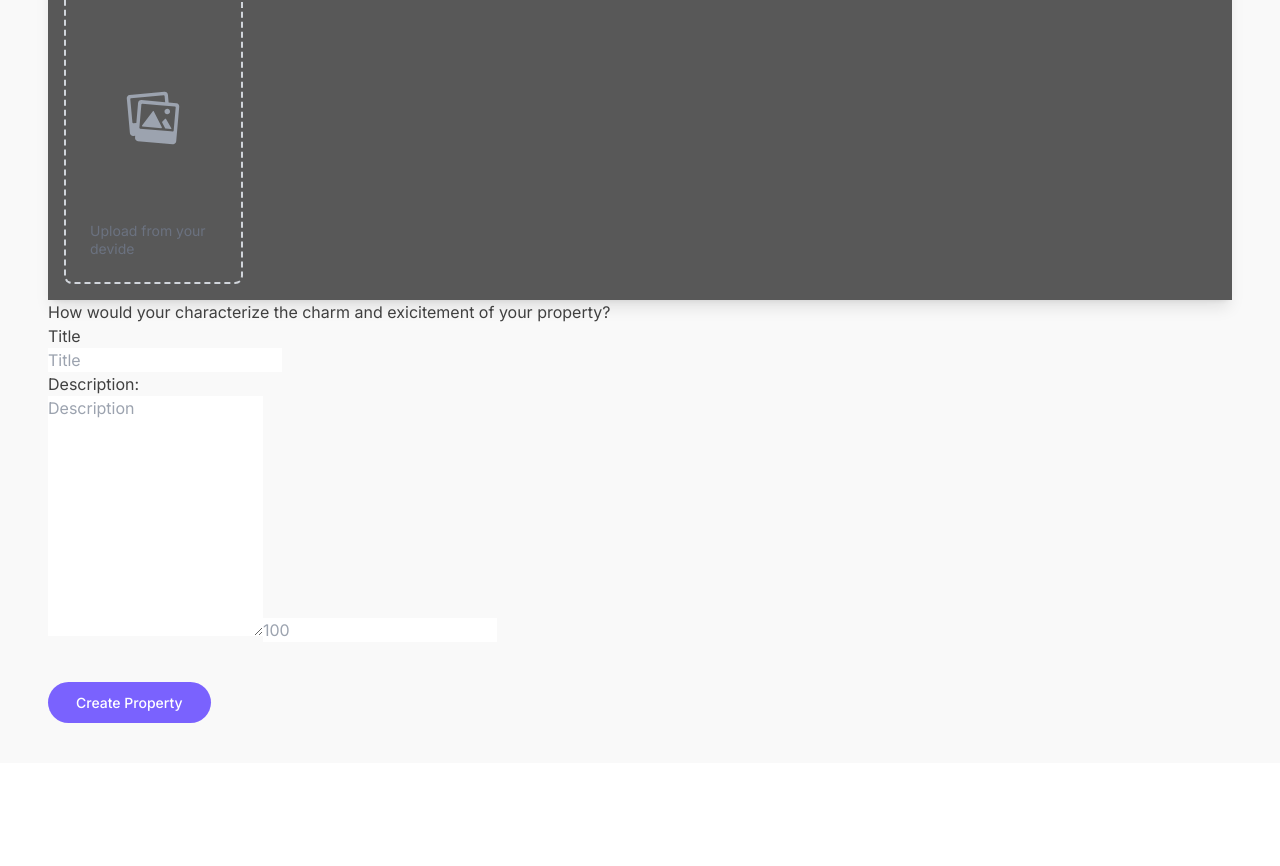
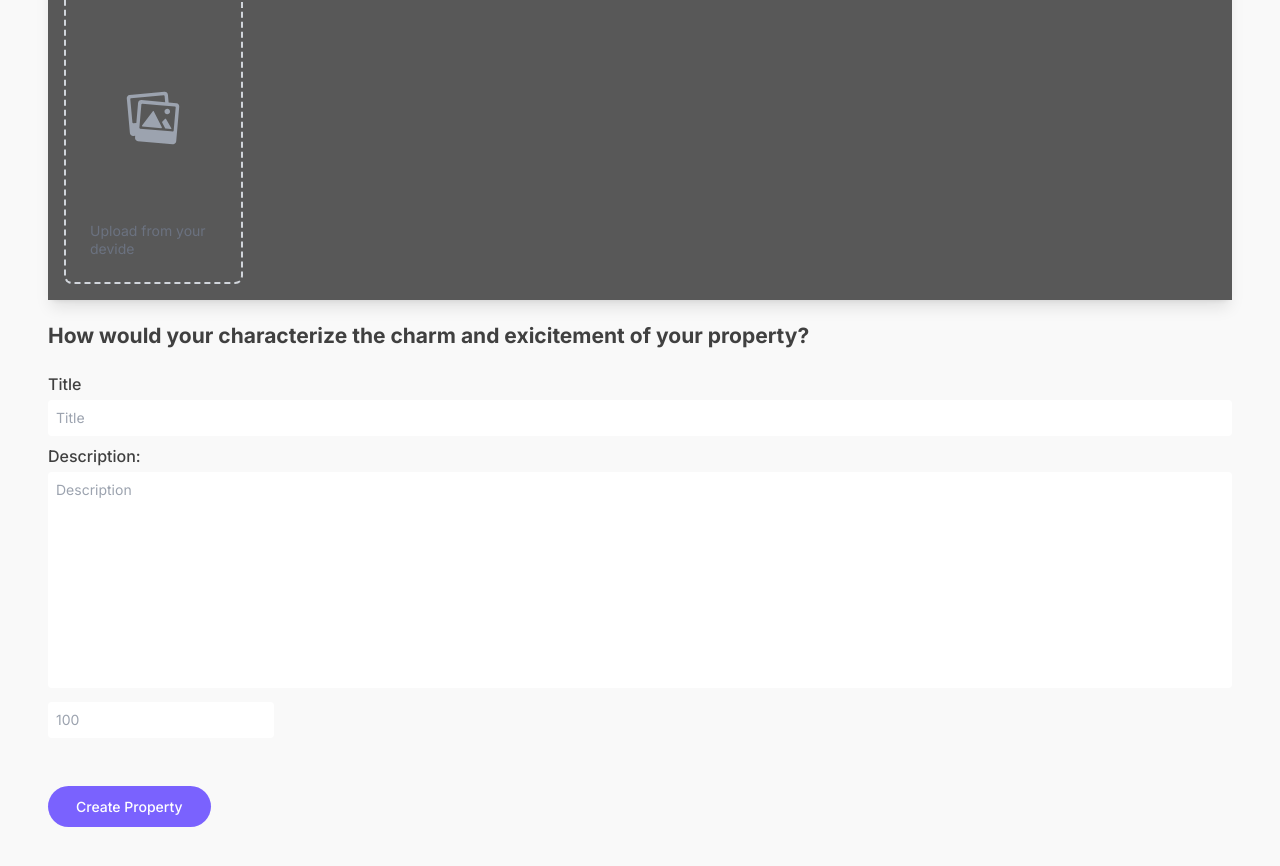
Before and after one commit to LATIFI-Aya/Doorway-Dreams, a React (Vite) app in the folder client/: page /create-listing in a window 1280 px wide. Shown: the part 1610-2476 px from the top of the page. Before the commit the page ends 2373 px from the top, so only its background shows below. Built offline with nearby package versions, Linux system fonts and the light colour scheme.

Commit message:
updated CreateLinsting section

```diff
--- a/client/src/pages/CreateListing.jsx
+++ b/client/src/pages/CreateListing.jsx
@@ -12,6 +12,7 @@ import Header from '../components/Header';
  const CreateListing = () => {
     const [category, setCategory] = useState("");
     const [type, setType] = useState("");
+    const [amenities, setAmenities] = useState([]);
     const [photos, setPhotos] = useState([]);
 
     // counts
@@ -20,7 +21,7 @@ import Header from '../components/Header';
     const [bedCount, setBedCount] = useState(1);
     const [bathroomCount, setBathroomCount] = useState(1);
 
-    const handleUploadPhoto = (e) => {
+    const handleUploadPhotos = (e) => {
         const newPhotos = e.target.files;
         setPhotos((prevPhotos) => [...prevPhotos, ...newPhotos])
     }
@@ -67,7 +68,7 @@ import Header from '../components/Header';
                         <h4 className='h4 my-4'>What is the type of your place?</h4>
                         <div className='flex flex-col gap-y-3 mb-6'>
                             {types.map((item) => (
-                                <div key={item.name} className={`${type === item.name ? "ring-1 ring-slate-900/50" : "ring-1 ring-slate-900/5"} flexbetween max-w-[777px] rounded-xl px-4 py-1`}>
+                                <div key={item.name} onClick={() => setType(item.name)} className={`${type === item.name ? "ring-1 ring-slate-900/50" : "ring-1 ring-slate-900/5"} flexbetween max-w-[777px] rounded-xl px-4 py-1`}>
                                     <div>
                                         <h5 className='h5' >{item.name}</h5>
                                         <p>{item.description}</p>
@@ -98,7 +99,7 @@ import Header from '../components/Header';
                         </div>
                         <div className='flex gap-6 '>
                             <div className='w-1/2'>
-                                <h5 className='h5'>Province</h5>
+                                <h5 className='h5'>Province:</h5>
                                 <input type="text" name='province' placeholder='Province' required className='bg-white text-sm outline-none border-none mb-2 rounded' />
                             </div>
                             <div className='w-1/2'>
@@ -162,7 +163,7 @@ import Header from '../components/Header';
                         {(provided) => ( <div className='grid grid-cols-2 sm:grid-cols-3 md:grid-cols-4 ld:grid-cols-5 xl:grid-cols-6 gap-4 p-4 bg-gray-50 roundded-lg shadow-lg ' {...provided.droppableProps} ref={provided.innerRef} >
                             {photos.length < 1 &&(
                                 <>
-                                  <input type='file' name='image' accept='image/' onChange={handleUploadPhoto} multiple id='imageUpload' className='hidden' />
+                                  <input type='file' name='image' accept='image/' onChange={handleUploadPhotos} multiple id='imageUpload' className='hidden' />
                                   <label htmlFor="imageUpload" className='group flex flex-col items-center justify-center border-2 border-dashed border-gray-300 rounded-lg p-6 hover:bg-gray-100 transition-colors cursor-pointer'>
                                     <div className='h-52 w-full flexCenter'>
                                         <IoIosImages className='text-6xl text-gray-400 group-hover:text-gray-600 transition-colors'/>
@@ -190,7 +191,7 @@ import Header from '../components/Header';
                                     </Draggable>
                                     );
                                 })}
-                                 <input type='file' id="imageUpload" accept="image/*" onChange={handleUploadPhoto} multiple className="hidden" />
+                                 <input type='file' id="imageUpload" accept="image/*" onChange={handleUploadPhotos} multiple className="hidden" />
                                  <label htmlFor="imageUpload" className='group flexCenter flex-col border-2 border-dashed border-gray-300 rounded-lg p-6 hover:bg-gray-100 transition-colors cursor-pointer'>
                                  <div className='h-52 w-full flexCenter'>
                                         <IoIosImages className='text-6xl text-gray-400 group-hover:text-gray-600 transition-colors'/>
@@ -204,13 +205,13 @@ import Header from '../components/Header';
                          )}
                     </Droppable>
                 </DragDropContext>
-                <h4>How would your characterize the charm and exicitement of your property? </h4>
+                <h4 className='h4 my-5'>How would your characterize the charm and exicitement of your property? </h4>
                 <div>
-                    <h5>Title</h5>
-                    <input type="text" name="title" placeholder='Title' required />
-                    <h5>Description: </h5>
-                    <textarea name="description" rows={10} placeholder='Description' required />
-                    <input type="number" name='price' placeholder='100' required />
+                    <h5 className='h5'>Title</h5>
+                    <input type="text" name="title" placeholder='Title' required className='bg-white p-2 text-sm outline-none border-none mb-2 rounded w-full'/>
+                    <h5 className='h5'>Description: </h5>
+                    <textarea name="description" rows={10} placeholder='Description' required className='bg-white p-2 text-sm outline-none border-none mb-2 rounded w-full resize-none'/>
+                    <input type="number" name='price' placeholder='100' required className='bg-white p-2 text-sm outline-none border-none mb-2 rounded '/>
                 </div>
             </div>
             <button type='submit' className='btn-secondary rounded-full'>Create Property</button>
```
